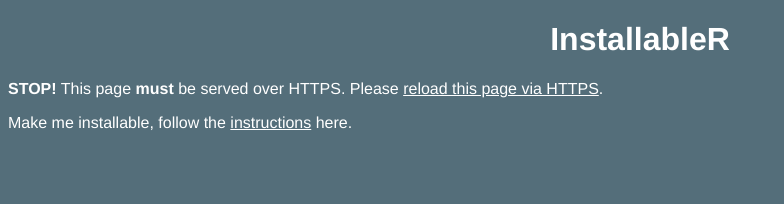
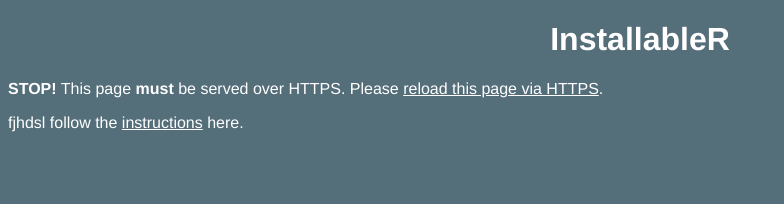
Before and after one commit to Ajayssj/prograpp, a website: page index.html in a window 1280 px wide. Shown: the top 204 px of the page, without its empty margins (0-784 px from the left). Drawn offline with Linux system fonts and the light colour scheme; files that its build step writes are made by us from their sources; files whose address does not match are found by name.

Commit message:
first commit

```diff
--- a/index.html
+++ b/index.html
@@ -21,7 +21,7 @@
     </p>
 
     <p>
-      Make me installable, follow the
+      fjhdsl follow the
       <a href="">instructions</a> here.
     </p>
 
```
